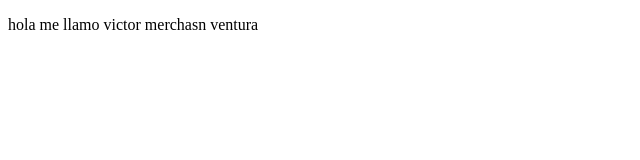
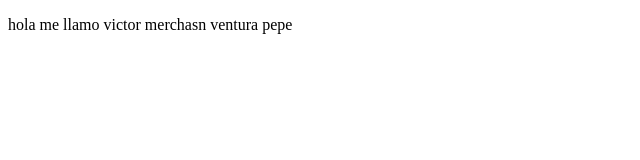
Before and after one commit to victormerch/Proyecto-7.5, a plain HTML site: page index.html in a window 1280 px wide. Shown: the full height of the page, 0-640 px from the left. Drawn offline with Linux system fonts and the light colour scheme.

Commit message:
"Camvbioo"

```diff
--- a/index.html
+++ b/index.html
@@ -6,6 +6,6 @@
     <title>Document</title>
 </head>
 <body>
-    <p>hola me llamo victor merchasn ventura</p>
+    <p>hola me llamo victor merchasn ventura pepe</p>
 </body>
 </html>
```
